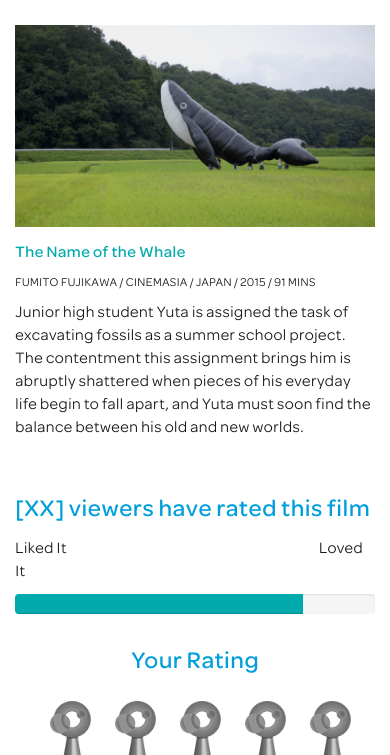
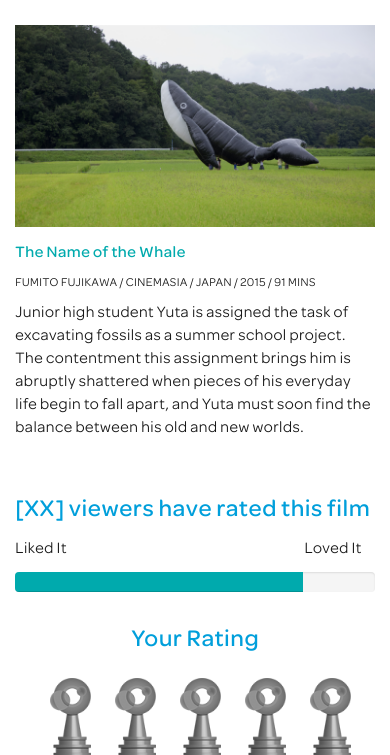
Before and after one commit to StMack/cammy, a plain HTML site: page rating.html in a window 390 px wide. Shown: the part 307-1062 px from the top of the page. Drawn offline with nearby package versions, Linux system fonts and the light colour scheme; no server answers.

Commit message:
Changed margin setting for .lovedIt in media query for max-width:414px

```diff
--- a/css/cammy.css
+++ b/css/cammy.css
@@ -46,7 +46,7 @@ body {font-family:"Omnes_ATT W02"; font-size: 16px; color:#191919; text-align: l
 	.legal img {width:100%;}
 	.filmInfo img {margin-bottom: 1em}
 	.headerCopy {font-size: 1.5em}
-	.lovedIt {margin-left: 70%}
+	.lovedIt {margin-left: 66%}
 	.newRating .headerCopy {text-align: center;}
 	.scale {font-size: .875em}
 	.ratings_stars, .ratings_vote, .ratings_over {width:45px; height:80px;}
```
